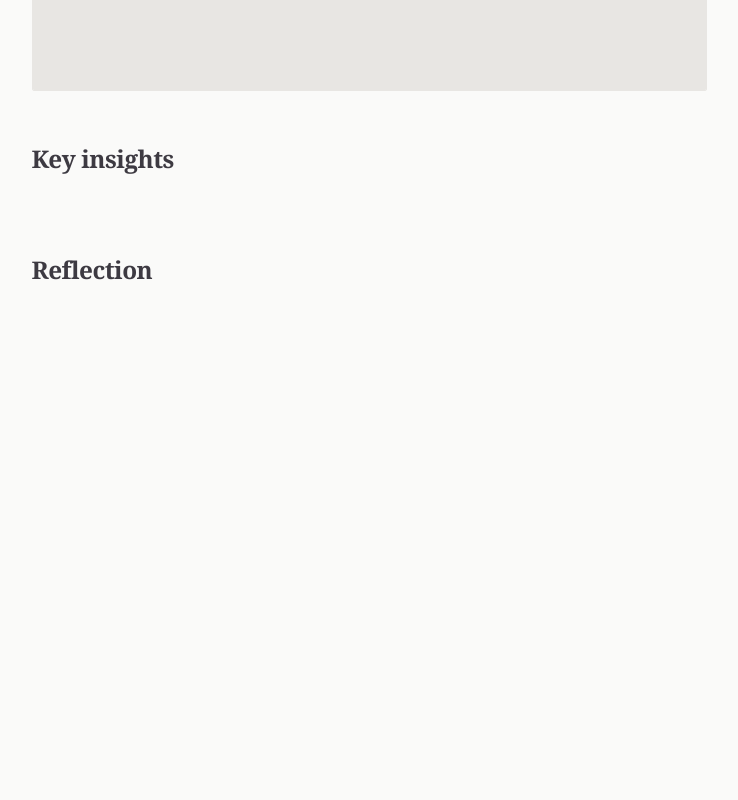
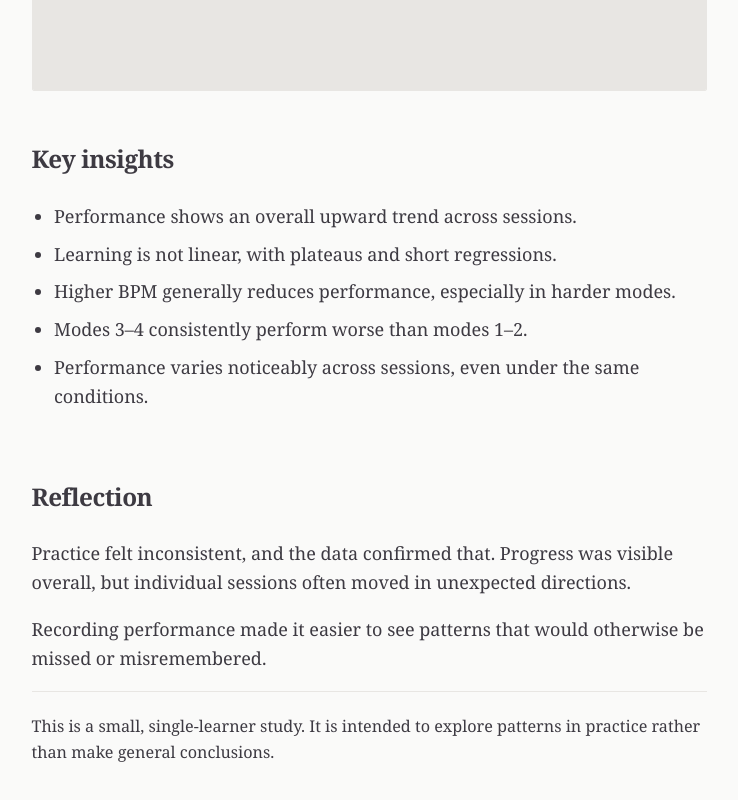
Before and after one commit to rishav-basnet/Guitar-Learning-Research-Website, a React (Vite) app: page / in a window 1280 px wide. Shown: the part 3257-4057 px from the top of the page, without its empty margins (271-1009 px from the left). Before the commit the page ends 3642 px from the top, so only its background shows below. Built offline with nearby package versions, Linux system fonts and the light colour scheme.

Commit message:
Add key insights, reflection, and study scope note

```diff
--- a/src/App.css
+++ b/src/App.css
@@ -159,3 +159,11 @@
   width: 100%;
   height: auto;
 }
+
+.reflection__note {
+  margin-top: 1.25rem;
+  padding-top: 1.25rem;
+  border-top: 1px solid var(--border);
+  font-size: 0.9rem;
+  color: var(--text-muted);
+}
--- a/src/components/Insights.jsx
+++ b/src/components/Insights.jsx
@@ -2,6 +2,22 @@ import Section from './Section'
 
 export default function Insights() {
   return (
-    <Section id="insights" title="Key insights" />
+    <Section id="insights" title="Key insights">
+      <ul className="prose-list">
+        <li>Performance shows an overall upward trend across sessions.</li>
+        <li>
+          Learning is not linear, with plateaus and short regressions.
+        </li>
+        <li>
+          Higher BPM generally reduces performance, especially in harder
+          modes.
+        </li>
+        <li>Modes 3–4 consistently perform worse than modes 1–2.</li>
+        <li>
+          Performance varies noticeably across sessions, even under the same
+          conditions.
+        </li>
+      </ul>
+    </Section>
   )
 }
--- a/src/components/Reflection.jsx
+++ b/src/components/Reflection.jsx
@@ -2,6 +2,20 @@ import Section from './Section'
 
 export default function Reflection() {
   return (
-    <Section id="reflection" title="Reflection" />
+    <Section id="reflection" title="Reflection">
+      <p>
+        Practice felt inconsistent, and the data confirmed that. Progress was
+        visible overall, but individual sessions often moved in unexpected
+        directions.
+      </p>
+      <p>
+        Recording performance made it easier to see patterns that would
+        otherwise be missed or misremembered.
+      </p>
+      <p className="reflection__note">
+        This is a small, single-learner study. It is intended to explore
+        patterns in practice rather than make general conclusions.
+      </p>
+    </Section>
   )
 }
```
